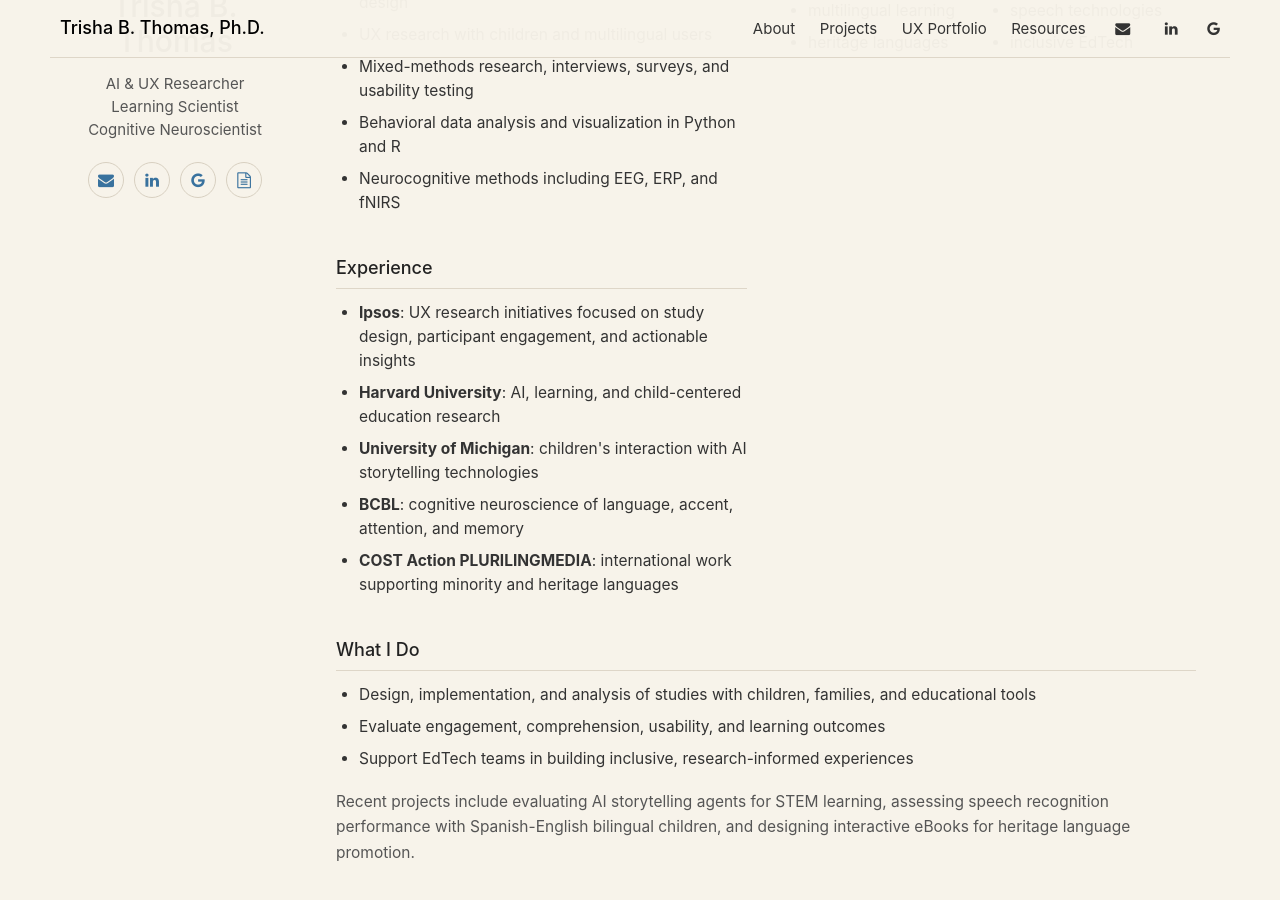
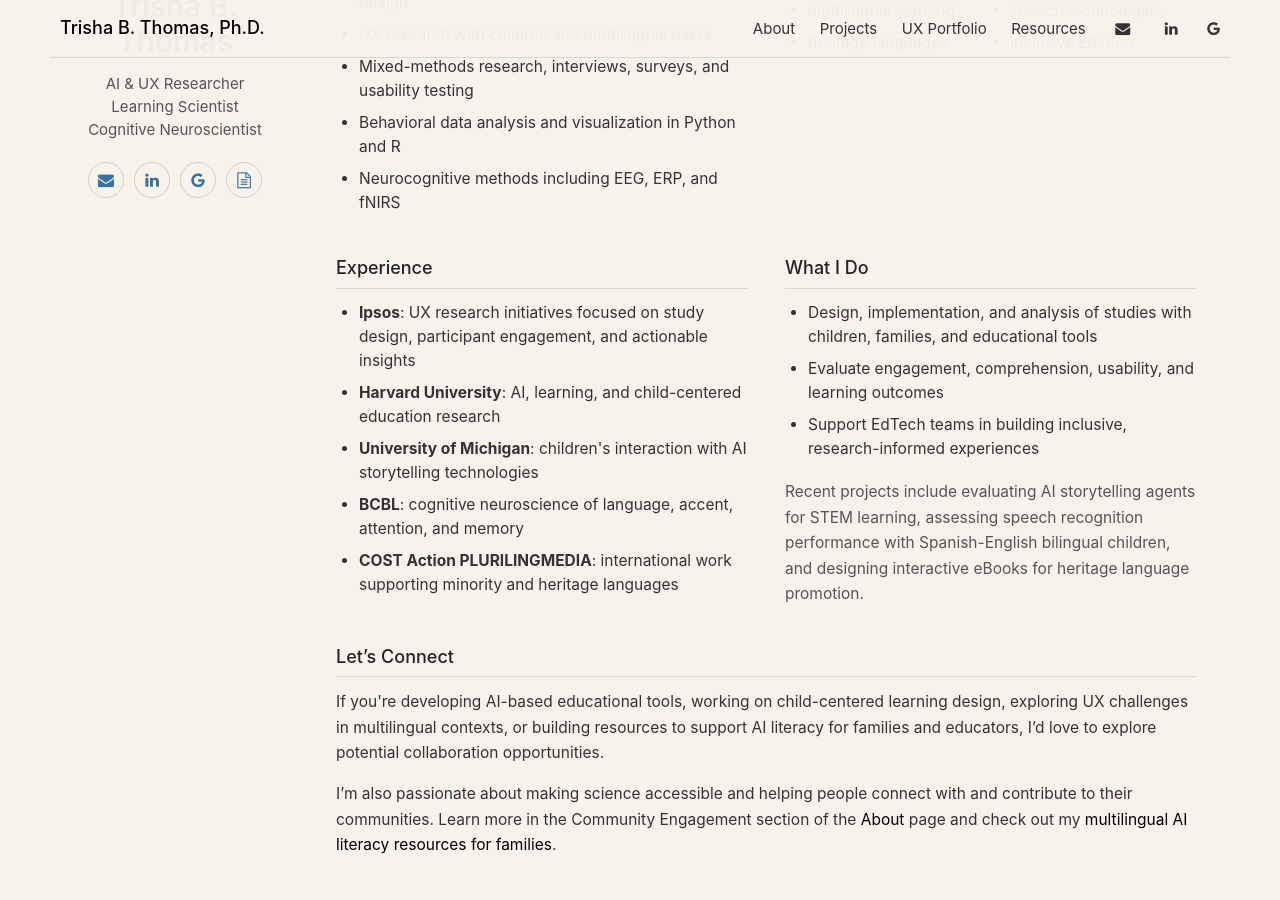
Before and after one commit to tthomas840/tthomas840.github.io, a Jekyll site: the page built from index.html, in a window 1280 px wide and 900 px high, scrolled down 357 px. Built offline with Jekyll 4.4.1, drawn with Linux system fonts in a browser that asks for light colours; nearby versions of some CDN libraries; the list of posts is cut into pages by our own code.

Commit message:
Restore what I do column layout

```diff
--- a/_layouts/home.html
+++ b/_layouts/home.html
@@ -62,7 +62,7 @@ title: Home
       </ul>
     </section>
 
-    <section class="wide-section">
+    <section>
       <h4>What I Do</h4>
       <ul class="compact-list">
         <li>Design, implementation, and analysis of studies with children, families, and educational tools</li>
```
